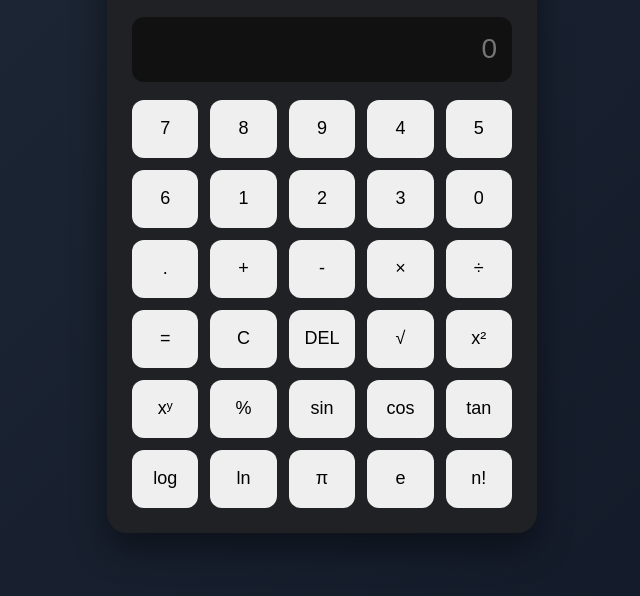
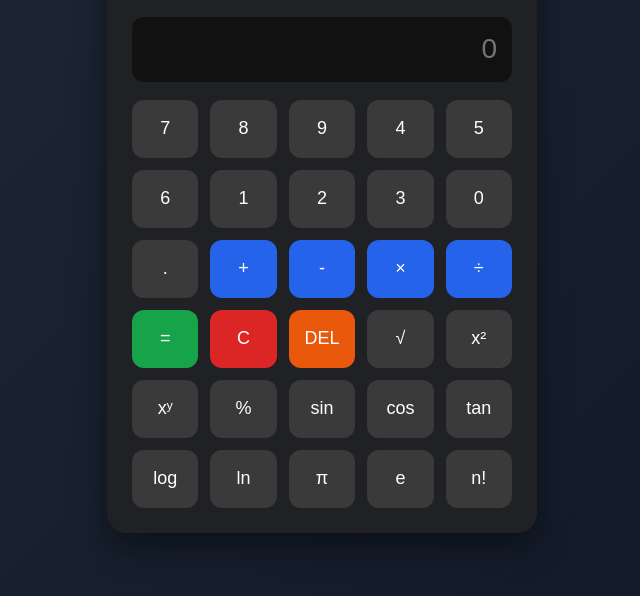
Before and after one commit to Thonykkjj/Calculadora, a plain HTML site: page index.html in a window 1280 px wide. Shown: the part 164-760 px from the top of the page, without its empty margins (318-958 px from the left). Drawn offline with Linux system fonts and the light colour scheme.

Commit message:
💄 style: aplicar cores aos botões

```diff
--- a/style.css
+++ b/style.css
@@ -56,3 +56,27 @@ button{
     font-size:18px;
     cursor:pointer;
 }
+
+button{
+    background:#3a3a3a;
+    color:white;
+}
+
+button[data-action="calculate"]{
+    background:#16a34a;
+}
+
+button[data-action="clear"]{
+    background:#dc2626;
+}
+
+button[data-action="delete"]{
+    background:#ea580c;
+}
+
+button[data-value="+"],
+button[data-value="-"],
+button[data-value="*"],
+button[data-value="/"]{
+    background:#2563eb;
+}
```
